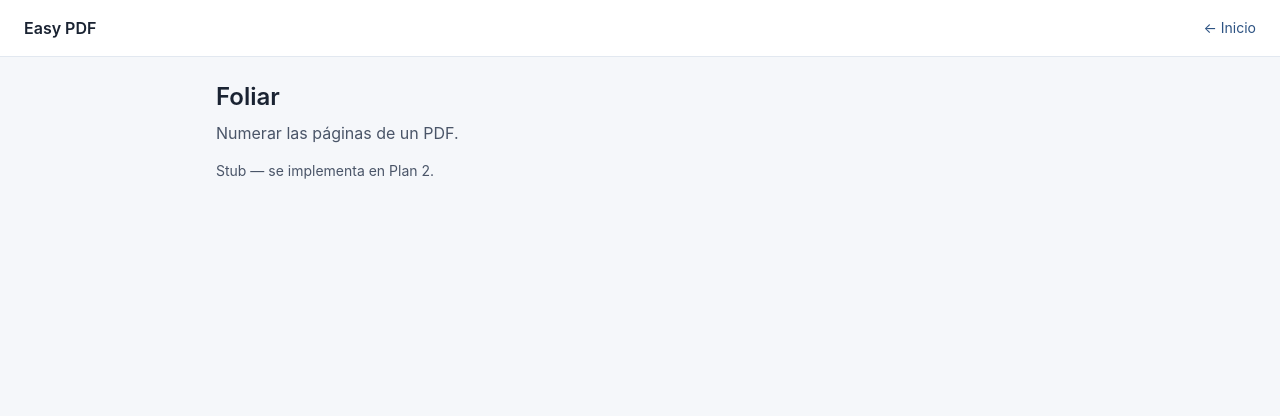
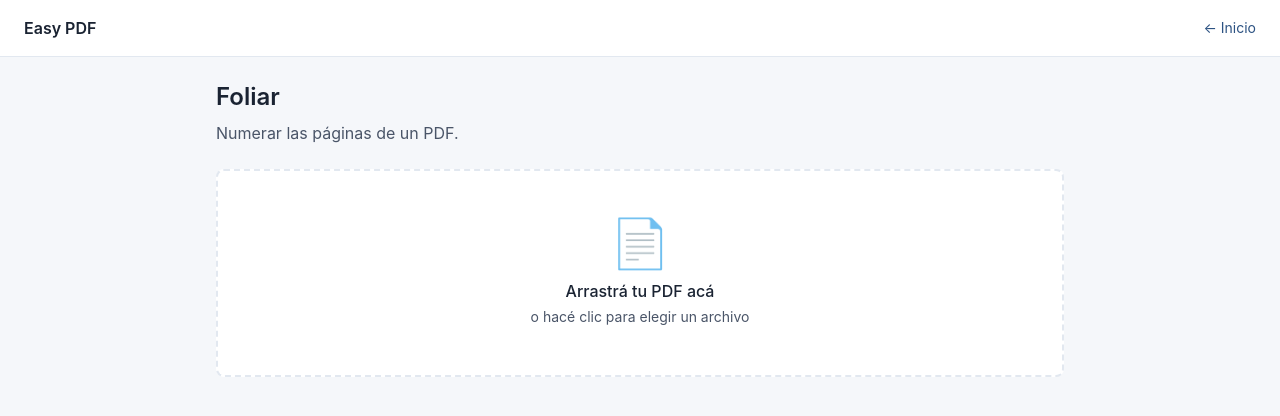
Before and after one commit to Reluz666/Easy, a React (Vite) app: page /foliar in a window 1280 px wide. Shown: the top 416 px of the page. Built offline with nearby package versions, Linux system fonts and the light colour scheme.

Commit message:
refactor(foliar): delegate Foliar route to FoliarPage

```diff
--- a/src/tools/Foliar.tsx
+++ b/src/tools/Foliar.tsx
@@ -1,11 +1,5 @@
-import Layout from "../components/Layout";
+import FoliarPage from "./Foliar/FoliarPage";
 
 export default function Foliar() {
-  return (
-    <Layout>
-      <h1 className="text-2xl font-semibold text-text mb-2">Foliar</h1>
-      <p className="text-text-muted">Numerar las páginas de un PDF.</p>
-      <p className="text-sm text-text-muted mt-4">Stub — se implementa en Plan 2.</p>
-    </Layout>
-  );
+  return <FoliarPage />;
 }
```
